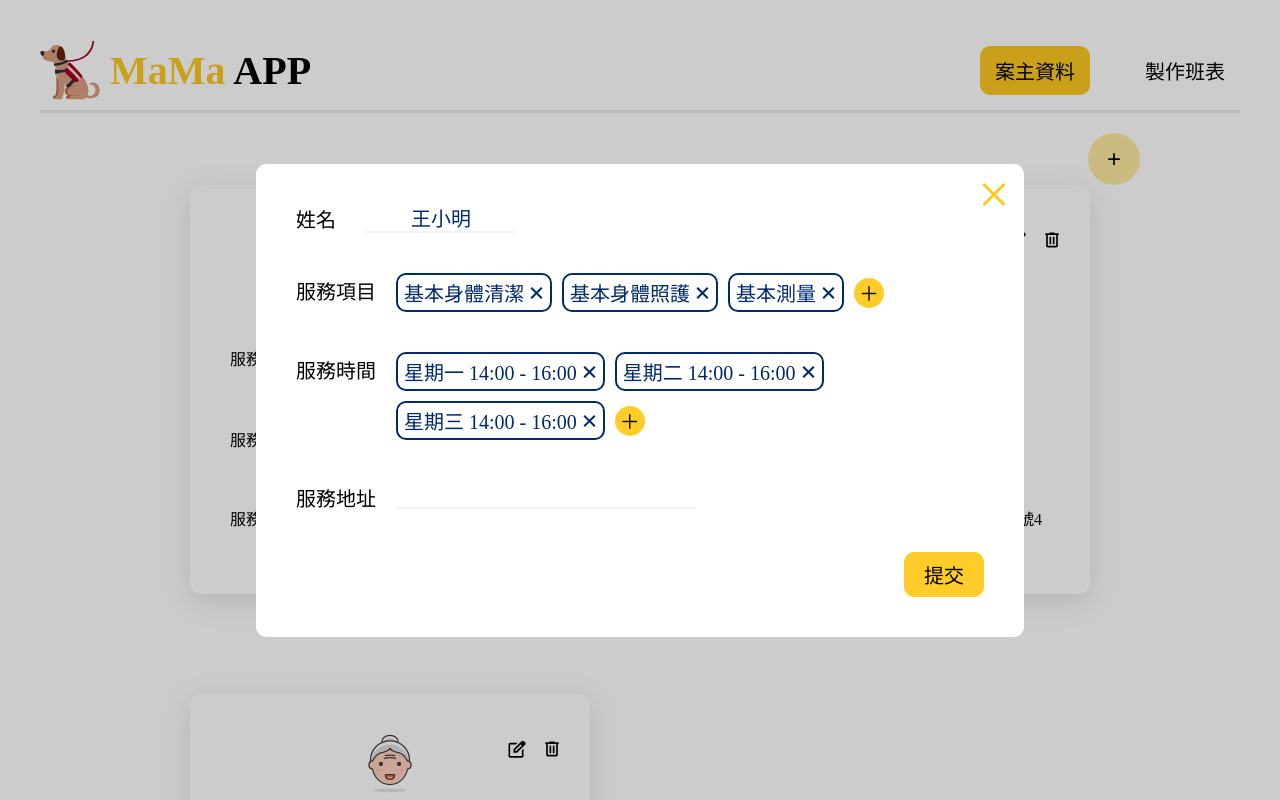
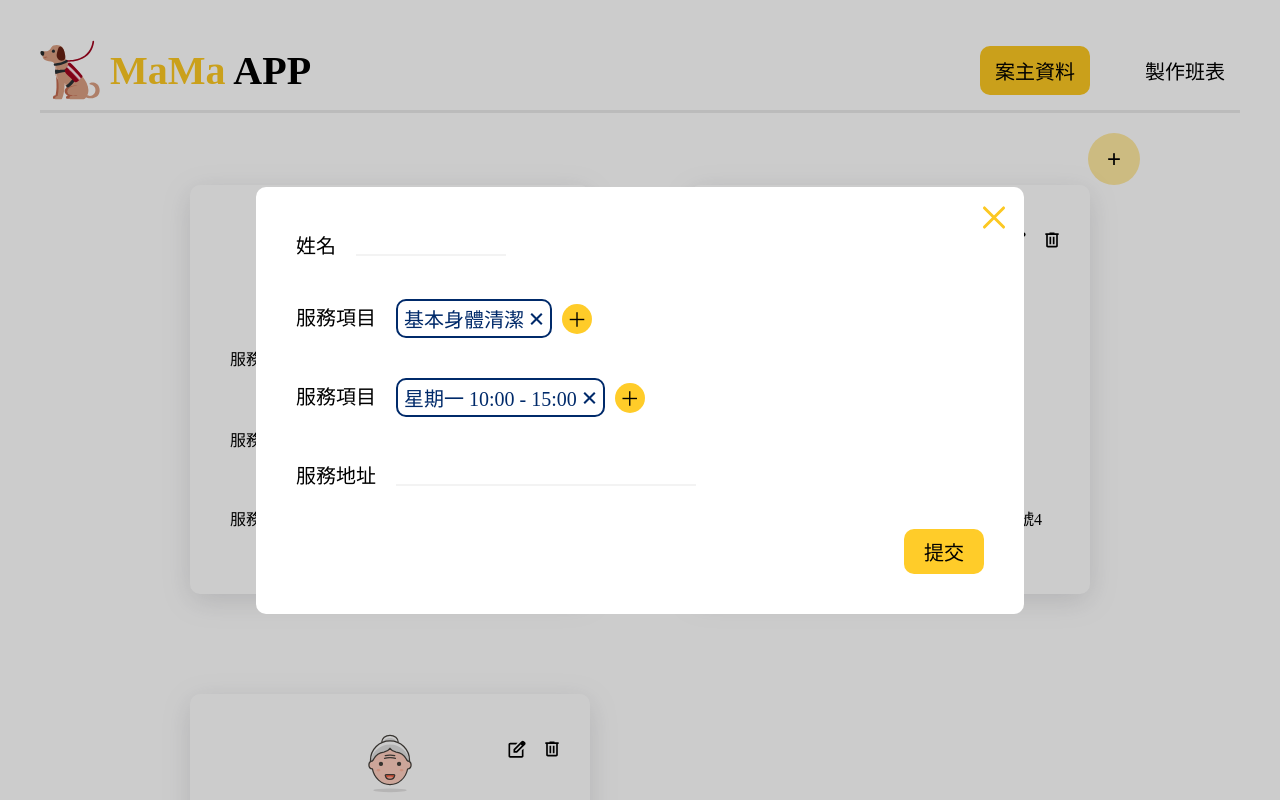
Before and after one commit to PTPE/MaMa-App, a React (Create React App) app: page /app/clientData in a window 1280 px wide. Both pictures are taken after a click on the button 516 px from the left and 240 px from the top of the page. Shown: the top 800 px of the page. Built offline with nearby package versions, Linux system fonts and the light colour scheme; data requests are answered from the project's data file.

Commit message:
refactor: 將ServiceSection、NameSection、ServiceTimeSection、AddressSection抽出InputSection和SelectSection兩個共用元件

```diff
--- a/src/components/modal/address/AddressSection.tsx
+++ b/src/components/modal/address/AddressSection.tsx
@@ -1,34 +1,4 @@
-import styled from "styled-components";
+import InputSection from "../../ui/modal/InputSection";
 export default function AddressSection() {
-  return (
-    <Container>
-      <Label>服務地址</Label>
-      <Input />
-    </Container>
-  );
+  return <InputSection type="longInput" label="服務地址" />;
 }
-
-const Container = styled.div`
-  display: flex;
-  align-items: center;
-`;
-const Label = styled.label`
-  font-weight: 500;
-  flex: 0 0 auto;
-  align-self: start;
-  margin-top: 3px;
-  margin-right: 20px;
-`;
-
-const Input = styled.input`
-  width: 300px;
-  border: none;
-  outline: none;
-  border-bottom: 2px solid #f3f3f3;
-  font-size: 20px;
-  color: #002a6a;
-  text-align: center;
-  &:focus {
-    border-bottom: 2px solid #ffcc29;
-  }
-`;
--- a/src/components/modal/name/NameSection.tsx
+++ b/src/components/modal/name/NameSection.tsx
@@ -1,30 +1,4 @@
-import { styled } from "styled-components";
-
+import InputSection from "../../ui/modal/InputSection";
 export default function NameSection() {
-  return (
-    <Container>
-      <Label>姓名</Label>
-      <Input defaultValue="王小明" />
-    </Container>
-  );
+  return <InputSection type="shortInput" label="姓名" />;
 }
-const Container = styled.div`
-  display: flex;
-  gap: 20px;
-`;
-const Label = styled.label`
-  font-weight: 500;
-  margin-right: 10px;
-`;
-const Input = styled.input`
-  width: 150px;
-  border: none;
-  outline: none;
-  border-bottom: 2px solid #f3f3f3;
-  font-size: 20px;
-  color: #002a6a;
-  text-align: center;
-  &:focus {
-    border-bottom: 2px solid #ffcc29;
-  }
-`;
--- a/src/components/modal/service/ServiceSection.tsx
+++ b/src/components/modal/service/ServiceSection.tsx
@@ -1,36 +1,10 @@
-import { styled } from "styled-components";
 import AddNewService from "./AddNewService";
-import SelectedItems from "../../ui/modal/SelectedItems";
+import SelectSection from "../../ui/modal/SelectSection";
 
 export default function ServiceSection() {
   return (
-    <Container>
-      <Label>服務項目</Label>
-      <SelectedList>
-        <SelectedItems
-          selectedItems={["基本身體清潔", "基本身體照護", "基本測量"]}
-        />
-        <AddNewService />
-      </SelectedList>
-    </Container>
+    <SelectSection label="服務項目" selectedItems={["基本身體清潔"]}>
+      <AddNewService />
+    </SelectSection>
   );
 }
-
-const Container = styled.div`
-  display: flex;
-  align-items: center;
-`;
-const Label = styled.label`
-  font-weight: 500;
-  flex: 0 0 auto;
-  align-self: start;
-  margin-top: 3px;
-  margin-right: 20px;
-`;
-const SelectedList = styled.ul`
-  display: flex;
-  align-items: center;
-  flex-wrap: wrap;
-  gap: 10px;
-  margin-right: 10px;
-`;
--- a/src/components/modal/serviceTime/ServiceTimeSection.tsx
+++ b/src/components/modal/serviceTime/ServiceTimeSection.tsx
@@ -1,37 +1,9 @@
-import styled from "styled-components";
-import SelectedItems from "../../ui/modal/SelectedItems";
 import AddNewServiceTime from "./AddNewServiceTime";
+import SelectSection from "../../ui/modal/SelectSection";
 export default function ServiceTimeSection() {
   return (
-    <Container>
-      <Label>服務時間</Label>
-      <SelectedList>
-        <SelectedItems
-          selectedItems={[
-            "星期一 14:00 - 16:00",
-            "星期二 14:00 - 16:00",
-            "星期三 14:00 - 16:00",
-          ]}
-        />
-        <AddNewServiceTime />
-      </SelectedList>
-    </Container>
+    <SelectSection label="服務時間" selectedItems={["星期一 10:00 - 15:00"]}>
+      <AddNewServiceTime />
+    </SelectSection>
   );
 }
-
-const Container = styled.div`
-  display: flex;
-  align-items: center;
-`;
-const Label = styled.label`
-  font-weight: 500;
-  flex: 0 0 auto;
-  align-self: start;
-  margin-top: 3px;
-  margin-right: 20px;
-`;
-const SelectedList = styled.ul`
-  display: flex;
-  flex-wrap: wrap;
-  gap: 10px;
-`;
--- /dev/null
+++ b/src/components/ui/modal/InputSection.tsx
@@ -0,0 +1,43 @@
+import styled from "styled-components";
+
+type InputSectionType = {
+  label: string;
+  type: "longInput" | "shortInput";
+};
+
+export default function InputSection(props: InputSectionType) {
+  return (
+    <Container>
+      <Label>{props.label}</Label>
+      <Input
+        style={
+          props.type === "longInput" ? { width: "300px" } : { width: "150px" }
+        }
+      />
+    </Container>
+  );
+}
+
+const Container = styled.div`
+  display: flex;
+  align-items: center;
+`;
+const Label = styled.label`
+  font-weight: 500;
+  flex: 0 0 auto;
+  align-self: start;
+  margin-top: 3px;
+  margin-right: 20px;
+`;
+
+const Input = styled.input`
+  border: none;
+  outline: none;
+  border-bottom: 2px solid #f3f3f3;
+  font-size: 20px;
+  color: #002a6a;
+  text-align: center;
+  &:focus {
+    border-bottom: 2px solid #ffcc29;
+  }
+`;
--- /dev/null
+++ b/src/components/ui/modal/SelectSection.tsx
@@ -0,0 +1,38 @@
+import SelectedItems from "./SelectedItems";
+import styled from "styled-components";
+
+type SelectSectionType = {
+  label: string;
+  selectedItems: string[];
+  children: React.ReactNode;
+};
+export default function SelectSection(props: SelectSectionType) {
+  return (
+    <Container>
+      <Label>服務項目</Label>
+      <SelectedList>
+        <SelectedItems selectedItems={props.selectedItems} />
+        {props.children}
+      </SelectedList>
+    </Container>
+  );
+}
+
+const Container = styled.div`
+  display: flex;
+  align-items: center;
+`;
+const Label = styled.label`
+  font-weight: 500;
+  flex: 0 0 auto;
+  align-self: start;
+  margin-top: 3px;
+  margin-right: 20px;
+`;
+const SelectedList = styled.ul`
+  display: flex;
+  align-items: center;
+  flex-wrap: wrap;
+  gap: 10px;
+  margin-right: 10px;
+`;
```
